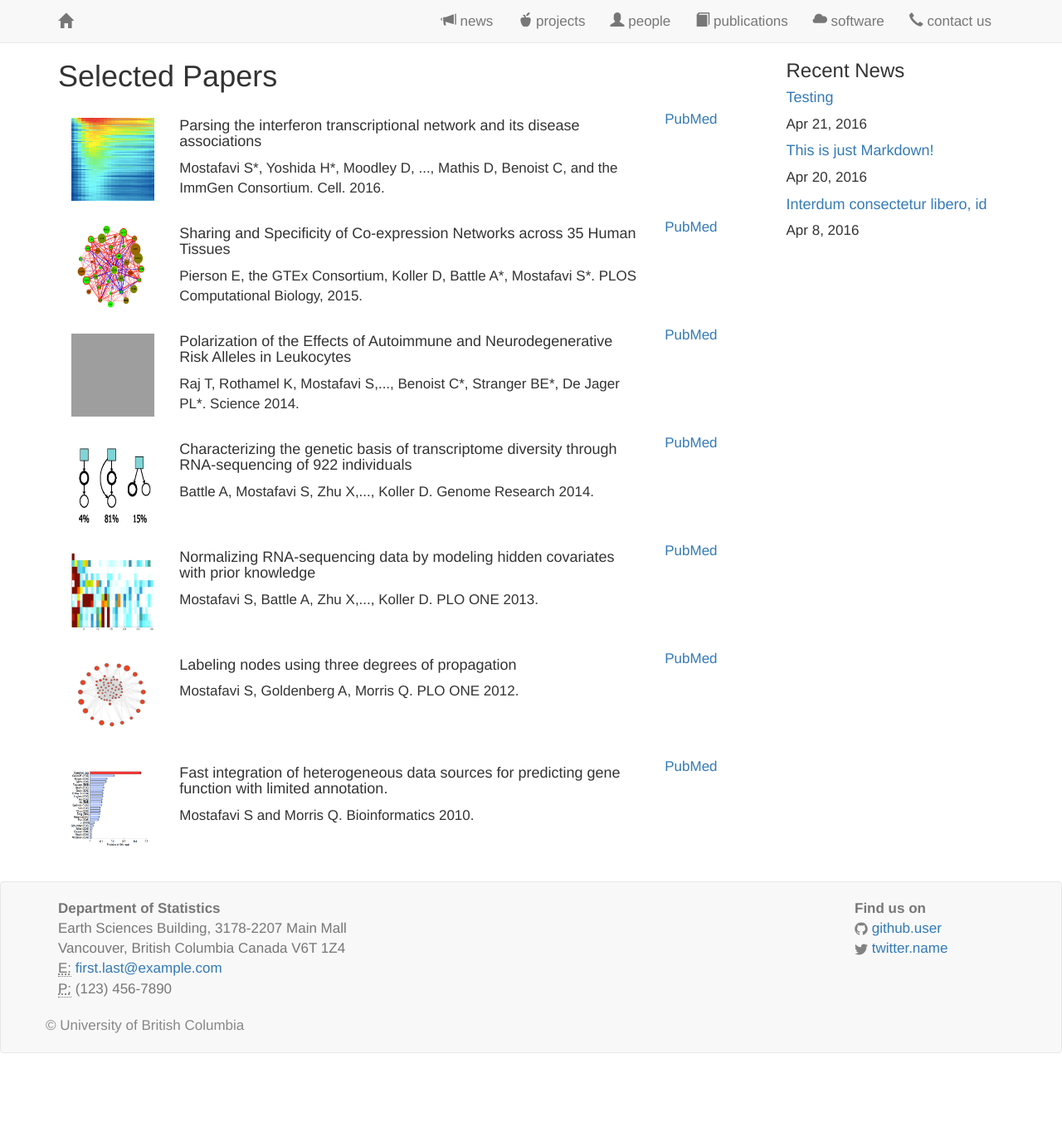
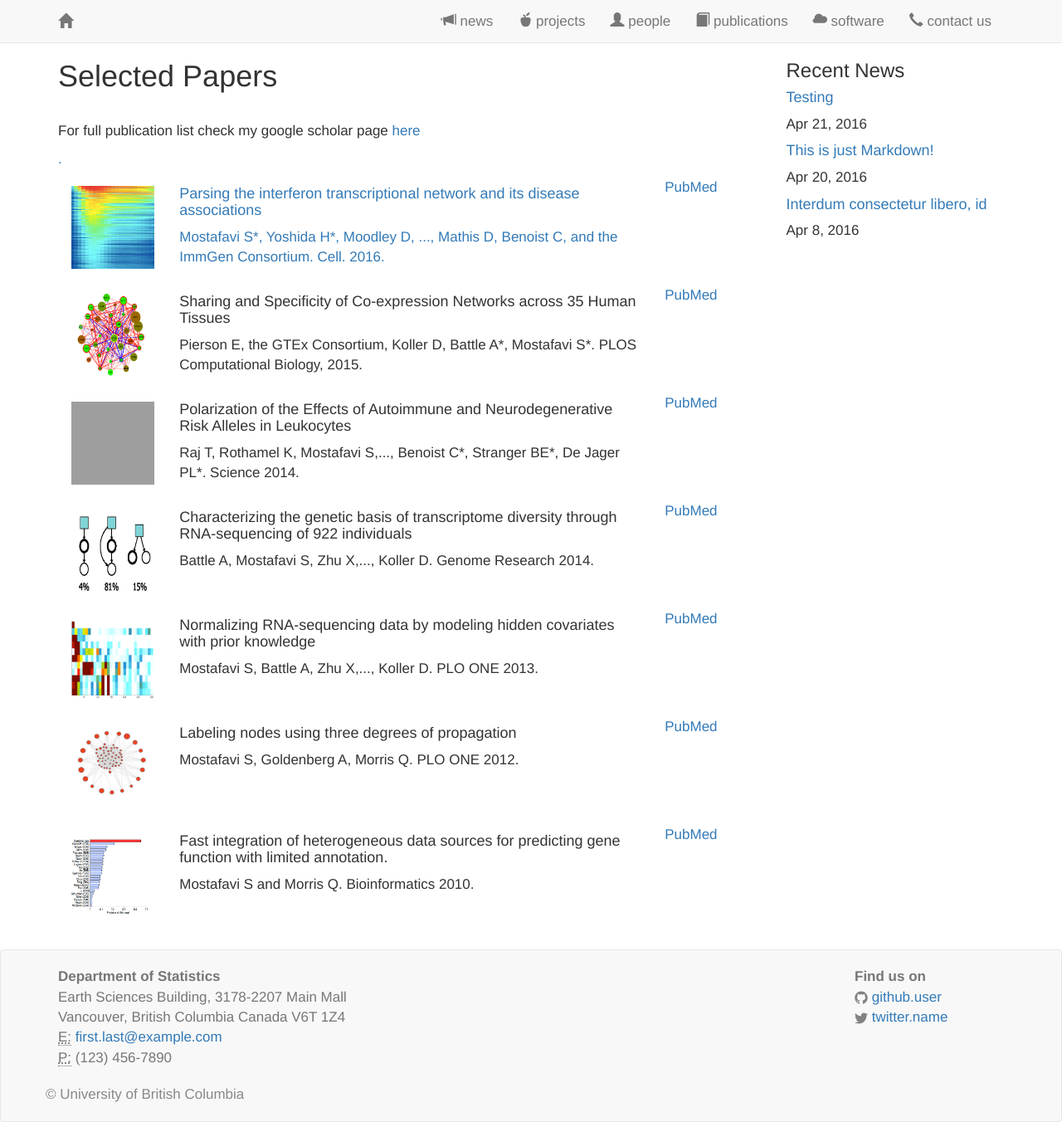
Before and after one commit to saramostafavi/saramostafavi.github.io, a Jekyll site: the page built from publications.html, in a window 1280 px wide. Shown: the whole page at 83% size. Built offline with Jekyll 4.4.1, drawn with Linux system fonts in a browser that asks for light colours; nearby versions of some CDN libraries; a style sheet for code colours, icons or effects is not loaded; before the commit the page ends 1269 px from its top, so only the background shows below that; grey boxes are pictures that could not be loaded.

Commit message:
Update publications.html

```diff
--- a/publications.html
+++ b/publications.html
@@ -5,6 +5,9 @@ layout: page
 <div class="publications">
 
     <h1 class="publications">Selected Papers</h1>
+    <br>
+    <p> For full publication list check my google scholar page <a href=https://scholar.google.ca/citations?user=nBL0J6kAAAAJ&hl=en>here</p>.
+    <br>
 
     {% for pub in site.data.publications %}
 
```
